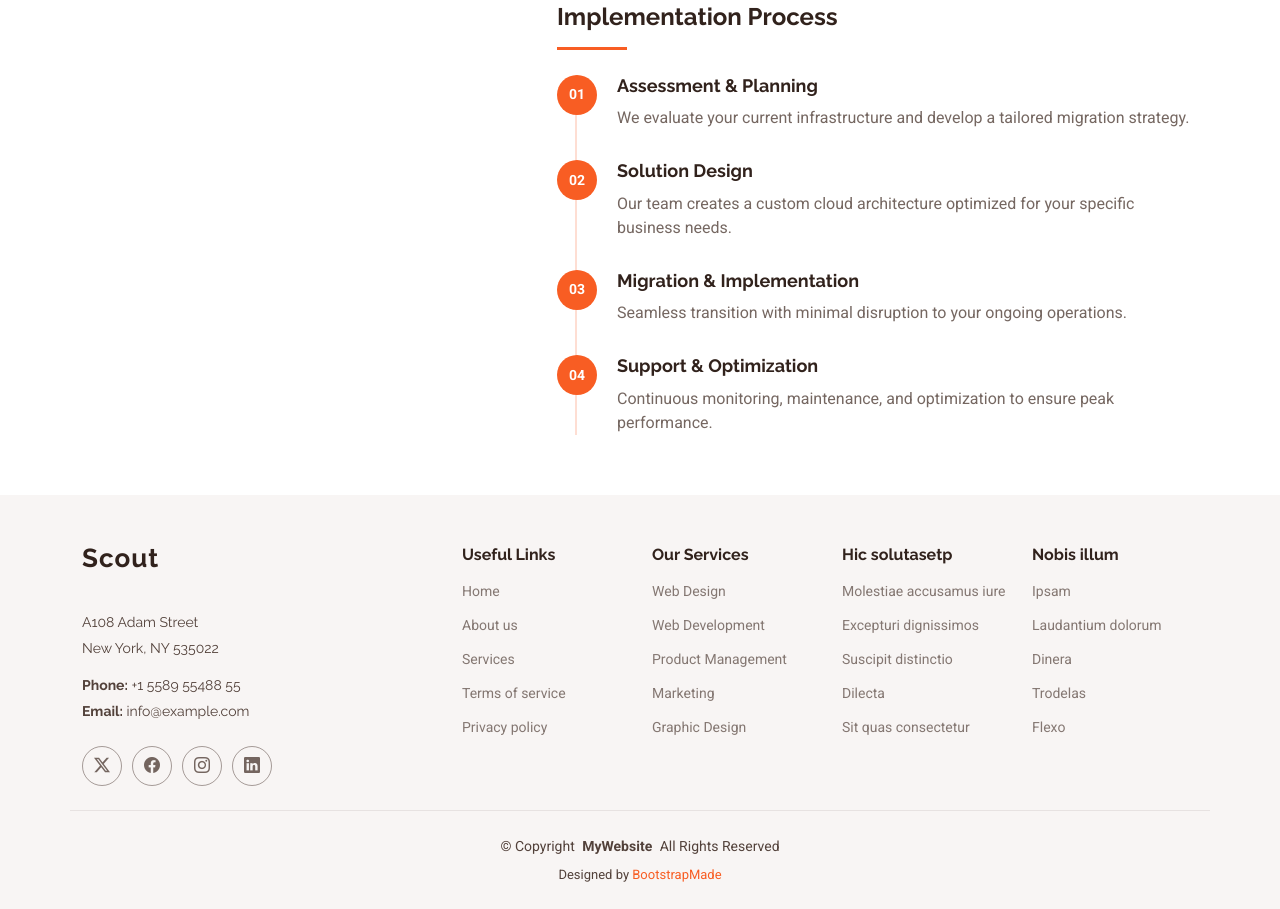
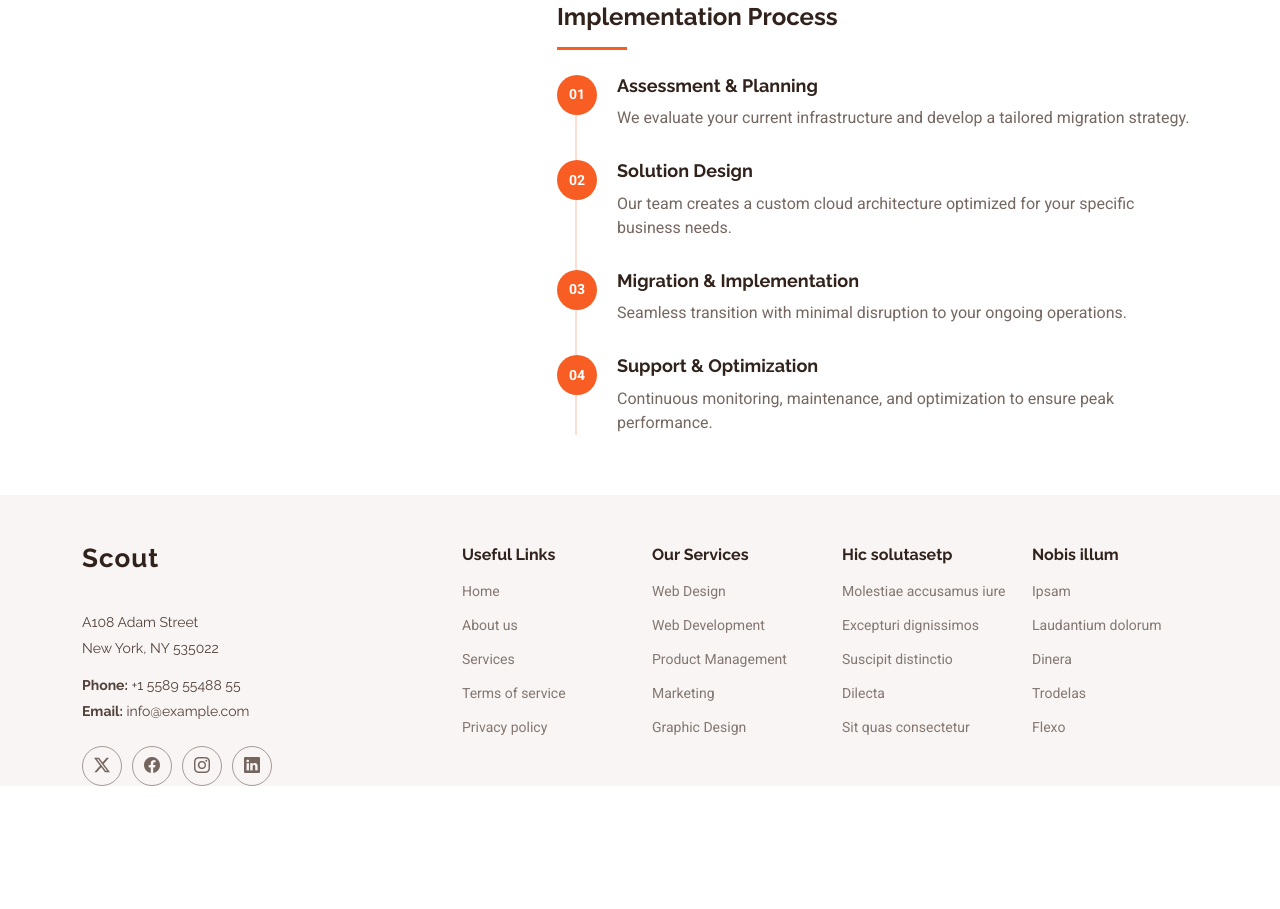
Before and after one commit to kevinjincora/clean-white-orange, a plain HTML site: page service-details.html in a window 1280 px wide. Shown: the part 1609-2518 px from the top of the page. After the commit the page ends 2395 px from the top, so only its background shows below. Drawn offline with Linux system fonts and the light colour scheme.

Commit message:
copyright removed

```diff
--- a/service-details.html
+++ b/service-details.html
@@ -368,16 +368,10 @@
       </div>
     </div>
 
-    <div class="container copyright text-center mt-4">
+    <!-- <div class="container copyright text-center mt-4">
       <p>© <span>Copyright</span> <strong class="px-1 sitename">MyWebsite</strong> <span>All Rights Reserved</span></p>
-      <div class="credits">
-        <!-- All the links in the footer should remain intact. -->
-        <!-- You can delete the links only if you've purchased the pro version. -->
-        <!-- Licensing information: https://bootstrapmade.com/license/ -->
-        <!-- Purchase the pro version with working PHP/AJAX contact form: [buy-url] -->
-        Designed by <a href="https://bootstrapmade.com/">BootstrapMade</a>
-      </div>
-    </div>
+
+    </div> -->
 
   </footer>
 
```
